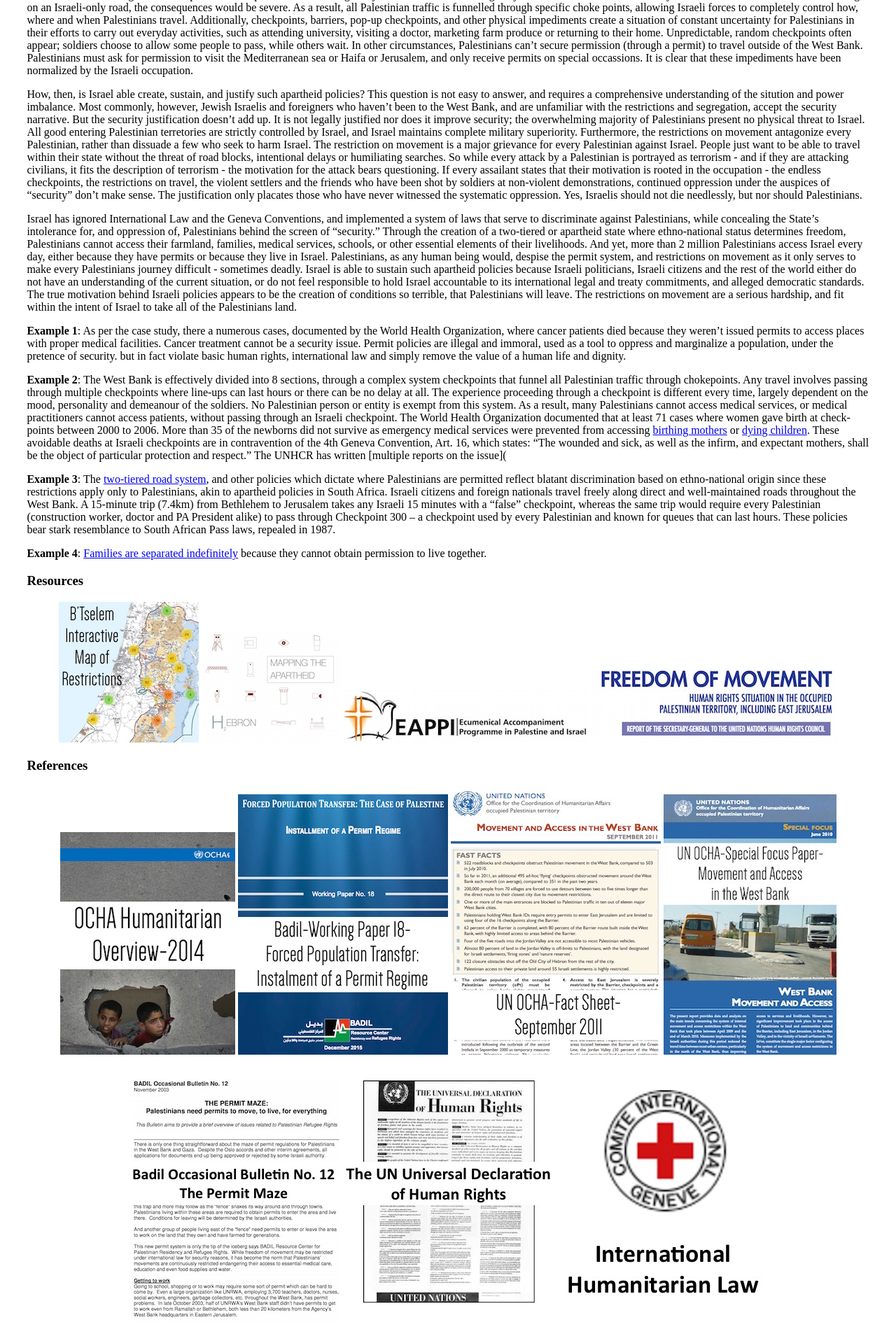
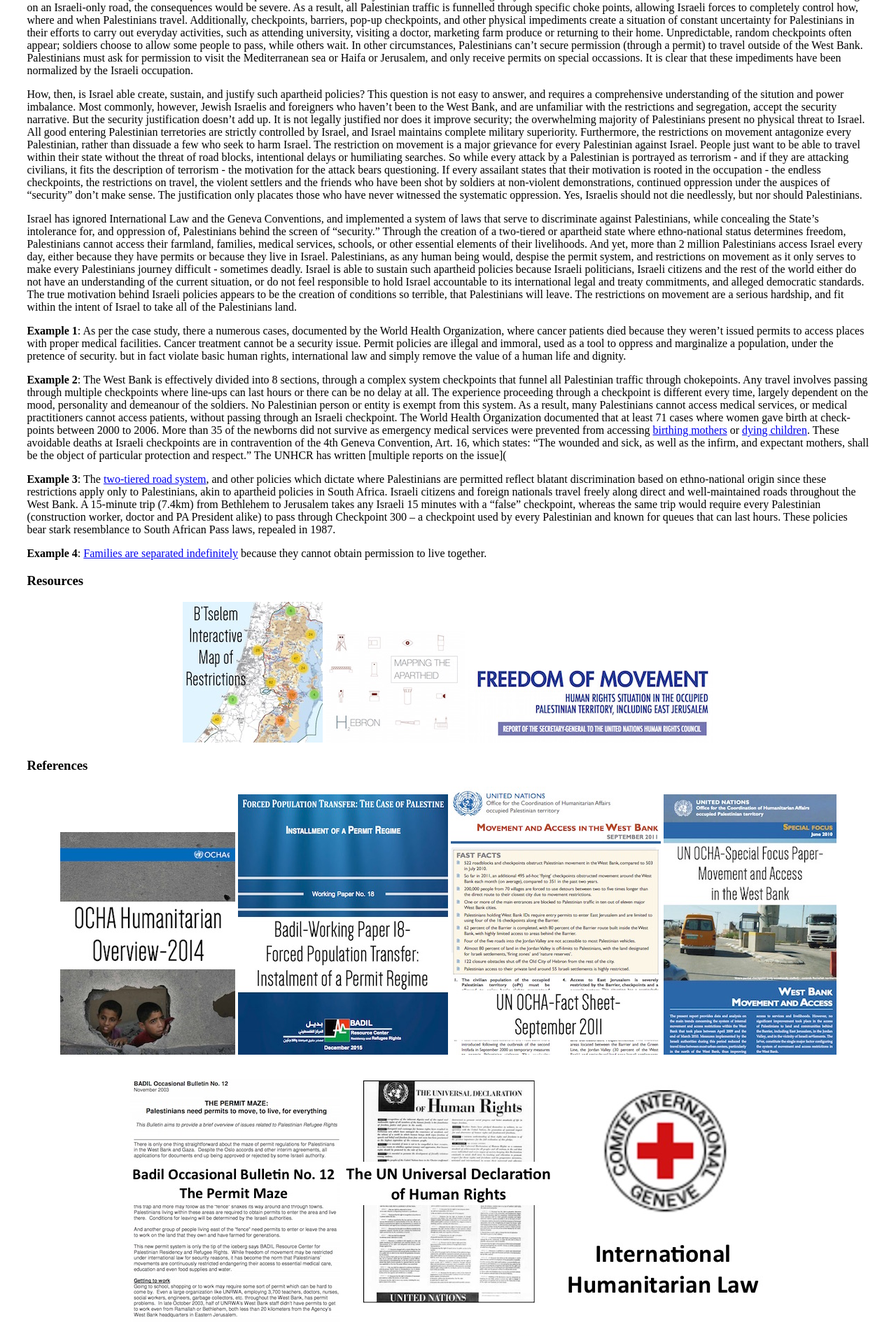
Before and after one commit to thepeopleofpalestine/thepeopleofpalestine.github.io, a Jekyll site: the page built from _cities/hebron.md, in a window 1280 px wide. Shown: the part 4121-6030 px from the top of the page at 70% size. Built offline with Jekyll 4.4.1, drawn with Linux system fonts in a browser that asks for light colours; some web fonts are replaced.

Commit message:
Update hebron.md

```diff
--- a/_cities/hebron.md
+++ b/_cities/hebron.md
@@ -121,7 +121,6 @@
 <div class="inline">
     <a href="http://www.btselem.org/map"><img src="/assets/cities/hebron/resourcesbtseleminteractivemapofrestrictions.jpg"></a>
     <a href="https://www.hebronapartheid.org/"><img src="/assets/cities/hebron/resourceshebronmappingtheapartheid.jpg"></a>
-    <a href="http://eappi.org/en/"><img src="/assets/cities/hebron/resourcesecumenicalaccompanimentprograminpalestineandisrael.jpg"></a>
     <a href="http://www.ohchr.org/Documents/Countries/PS/SG_Report_FoM_Feb2016.pdf#Page%2013"><img src="/assets/cities/hebron/resourcesfreedomofmovementreport.jpg"></a>
 </div>
 
```
